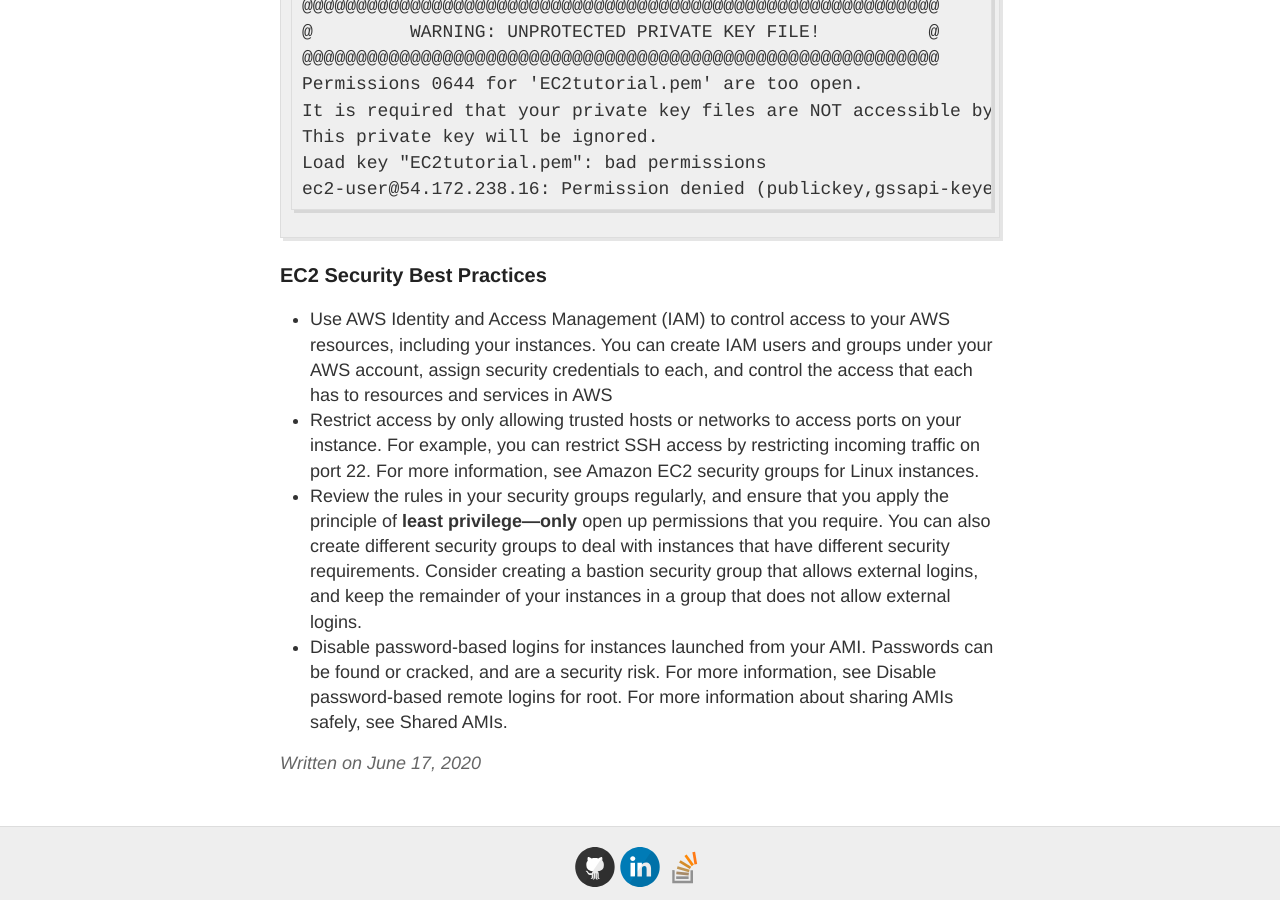
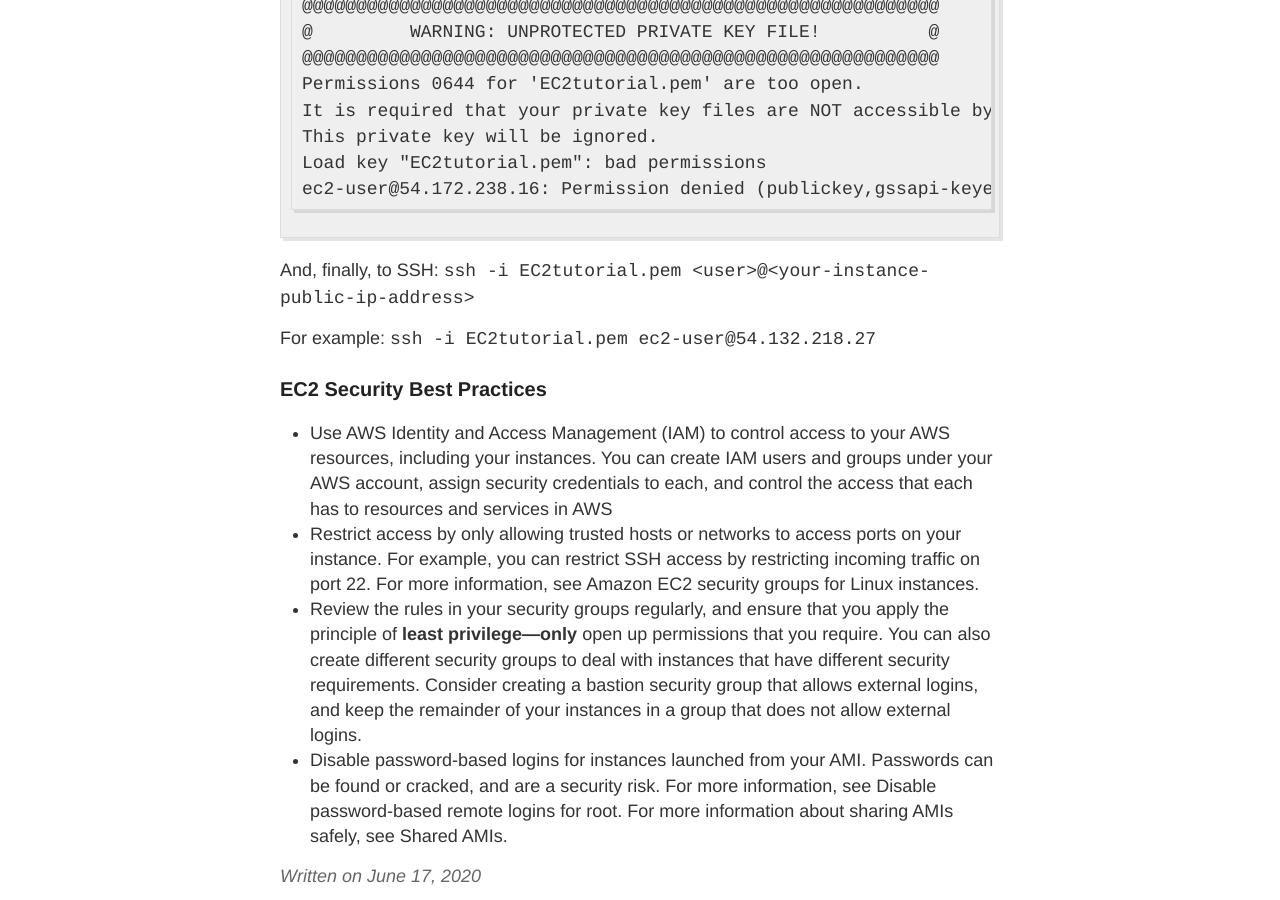
Before and after one commit to gutucristian/gutucristian.github.io, a Jekyll site: the page built from _posts/2020-06-17-Amazon-Web-Services-(AWS).md, in a window 1280 px wide and 900 px high, scrolled down 3787 px. Built offline with Jekyll 4.4.1, drawn with Linux system fonts in a browser that asks for light colours; our own code applies the rules of GitHub Pages for plain Markdown files.

Commit message:
Update 2020-06-17-Amazon-Web-Services-(AWS).md

````diff
--- a/_posts/2020-06-17-Amazon-Web-Services-(AWS).md
+++ b/_posts/2020-06-17-Amazon-Web-Services-(AWS).md
@@ -114,6 +114,10 @@
 ec2-user@54.172.238.16: Permission denied (publickey,gssapi-keyex,gssapi-with-mic).
 ```
 
+And, finally, to SSH: `ssh -i EC2tutorial.pem <user>@<your-instance-public-ip-address>`
+
+For example: `ssh -i EC2tutorial.pem ec2-user@54.132.218.27`
+
 ### EC2 Security Best Practices
 
 - Use AWS Identity and Access Management (IAM) to control access to your AWS resources, including your instances. You can create IAM users and groups under your AWS account, assign security credentials to each, and control the access that each has to resources and services in AWS
````
